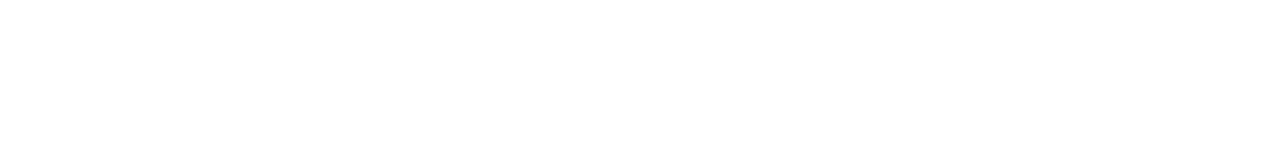
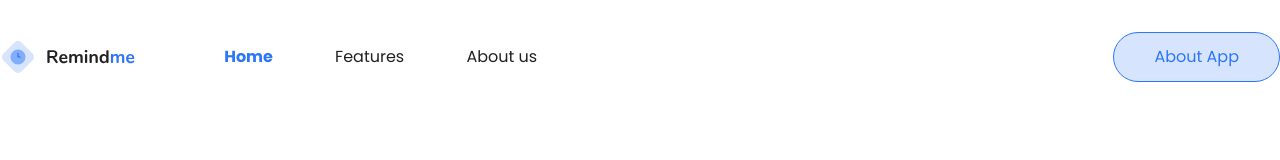
Before and after one commit to desiretowinn/remindMe, a website: page src/index.html in a window 1280 px wide. Drawn offline with nearby package versions, Linux system fonts and the light colour scheme.

Commit message:
header end

```diff
--- a/src/index.html
+++ b/src/index.html
@@ -6,20 +6,45 @@
   <meta name="viewport" content="width=device-width, initial-scale=1.0">
   <!-- Tailwind CDN play -->
   <script src="https://cdn.tailwindcss.com"></script>
+  <!-- FONT -->
+  <link rel="preconnect" href="https://fonts.googleapis.com">
+  <link rel="preconnect" href="https://fonts.gstatic.com" crossorigin>
+  <link href="https://fonts.googleapis.com/css2?family=Poppins:wght@400;500;600;700&display=swap" rel="stylesheet">
   <title>RemindMe</title>
 </head>
-<body>
+<body class="body font-['Poppins']">
 
 
   <!--
     ================================================
-HEADER
+    HEADER START
     ================================================
   -->
 
-  <header>
+  <header class="header">
+
+    <div class="container mx-auto pt-[32px] flex justify-between align-middle items-center">
+
+      <a href="./index.html" class="logo__link"><img src="./images/Logo.svg" srcset="./images/Logo.svg 1x, ./images/Logo@2x.svg 2x" alt="logo of remindme" width="135" height="36" class="logo__link--img"></a>
+
+      <nav class="nav">
+        <ul class="nav__list flex w-[313px] justify-between ml-[-400px] align-middle items-center font-normal text-[#212121]">
+          <li class="nav__list--item font-bold text-[#2D76F9]"><a href="" class="nav__list--item-link">Home</a></li>
+          <li class="nav__list--item"><a href="" class="nav__list--item-link">Features</a></li>
+          <li class="nav__list--item"><a href="" class="nav__list--item-link">About us</a></li>
+        </ul>
+      </nav>
+
+      <button class="button py-[12px] px-[40px] border-solid border-[1.5px] border-[#2D76F9] rounded-[50px] text-[#2D76F9] bg-[#D6E5FD]">About App</button>
+
+    </div>
 
   </header>
 
+  <!--
+    ================================================
+    HEADER END
+    ================================================
+  -->
 </body>
 </html>
--- a/tailwind.config.js
+++ b/tailwind.config.js
@@ -362,6 +362,7 @@ module.exports = {
     },
     fontFamily: {
       sans: [
+        'Poppins',
         'ui-sans-serif',
         'system-ui',
         '-apple-system',
```
Also changed, not shown: src/images/Logo.svg (added), src/images/Logo@2x.svg (added), src/images/mobilePhone-hero.png (added), src/images/mobilePhone=hero@2x.png (added). Lines whose indentation alone changed are shown as unchanged.
